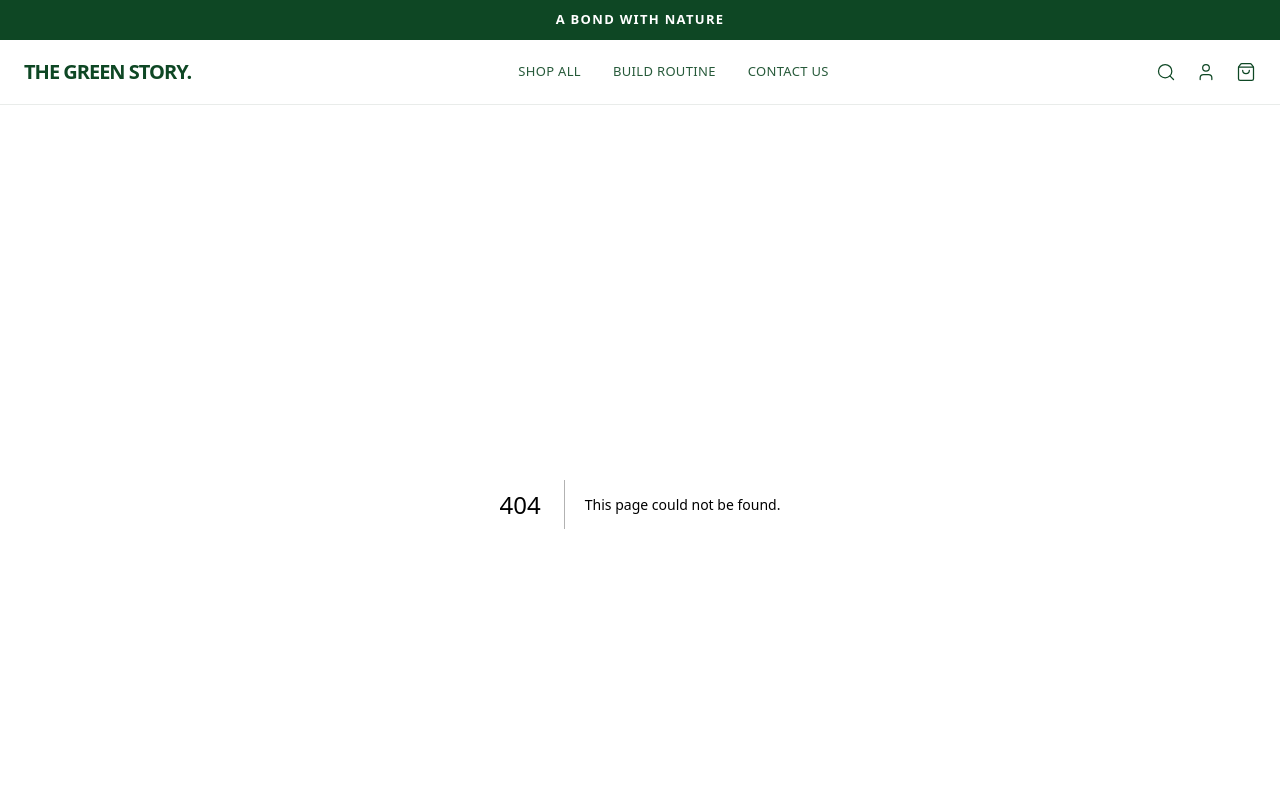
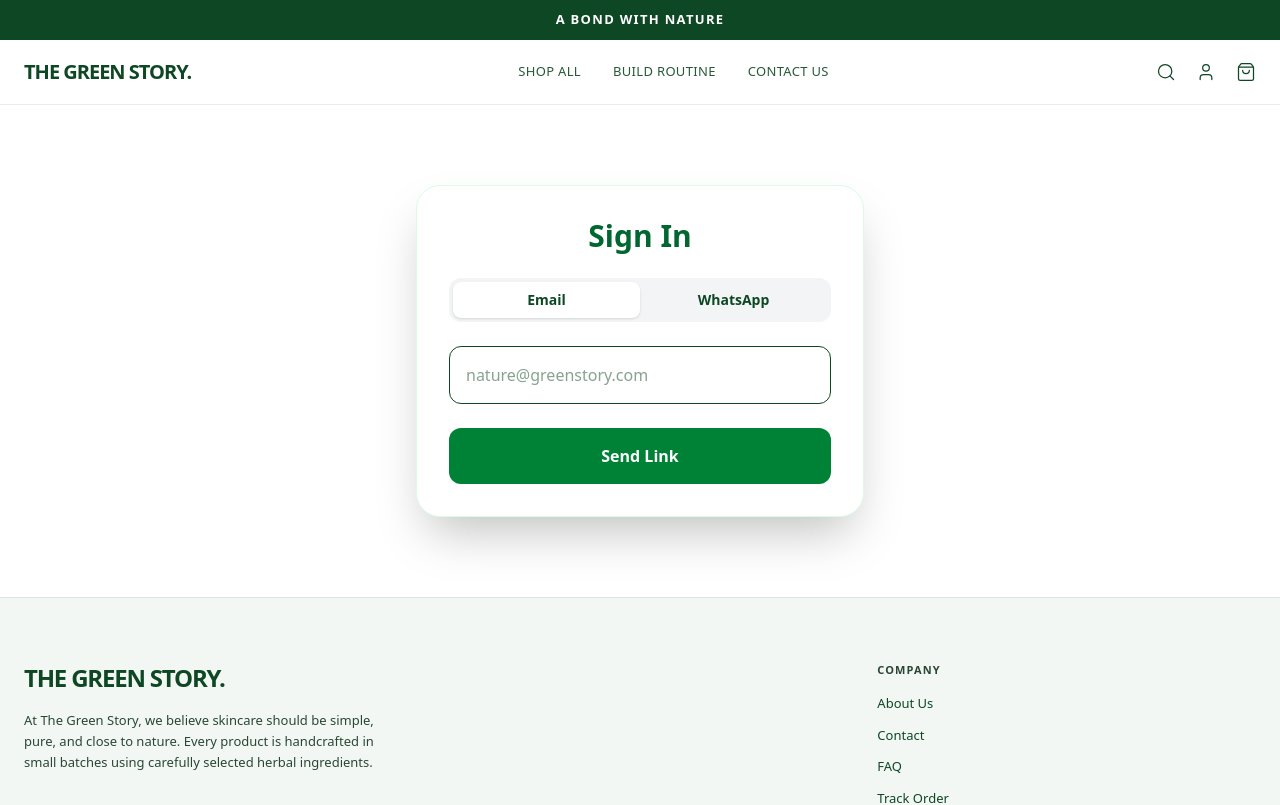
Before and after one commit to tanmay123-2/thegreenstory, a Next.js app: page /login in a window 1280 px wide. Before the commit this address had no page. Shown: the top 805 px of the page. Built offline with nearby package versions, Linux system fonts and the light colour scheme; no server answers.

Commit message:
added universal login page

```diff
--- /dev/null
+++ b/src/app/login/page.tsx
@@ -0,0 +1,94 @@
+"use client";
+import { useState } from 'react';
+import { supabase } from '@/lib/supabaseClient';
+
+export default function UnifiedLogin() {
+    const [method, setMethod] = useState<'email' | 'whatsapp'>('email');
+    const [contact, setContact] = useState(''); // Stores either email or phone
+    const [otp, setOtp] = useState('');
+    const [isSent, setIsSent] = useState(false);
+    const [loading, setLoading] = useState(false);
+
+    // 1. Send the Code
+    const handleSendOTP = async () => {
+        setLoading(true);
+        const { error } = await supabase.auth.signInWithOtp({
+            [method === 'email' ? 'email' : 'phone']: contact,
+            options: { channel: method === 'email' ? 'email' : 'whatsapp' }
+        } as any);
+
+        setLoading(false);
+        if (error) alert(error.message);
+        else setIsSent(true);
+    };
+
+    // 2. Verify the Code
+    const handleVerify = async () => {
+        const { error } = await supabase.auth.verifyOtp({
+            [method === 'email' ? 'email' : 'phone']: contact,
+            token: otp,
+            type: method === 'email' ? 'email' : 'whatsapp'
+        } as any);
+
+        if (error) alert(error.message);
+        else {
+            alert("Welcome to The Green Story!");
+            window.location.href = "/";
+        }
+    };
+
+    return (
+        <div className="max-w-md mx-auto mt-20 p-8 bg-white rounded-3xl shadow-2xl border border-green-100">
+            <h2 className="text-3xl font-bold text-green-800 mb-6 text-center">Sign In</h2>
+
+            {!isSent ? (
+                <div className="space-y-6">
+                    {/* Method Switcher */}
+                    <div className="flex bg-gray-100 p-1 rounded-xl">
+                        <button
+                            onClick={() => setMethod('email')}
+                            className={`flex-1 py-2 rounded-lg text-sm font-bold ${method === 'email' ? 'bg-white shadow' : ''}`}
+                        >Email</button>
+                        <button
+                            onClick={() => setMethod('whatsapp')}
+                            className={`flex-1 py-2 rounded-lg text-sm font-bold ${method === 'whatsapp' ? 'bg-white shadow text-green-600' : ''}`}
+                        >WhatsApp</button>
+                    </div>
+
+                    <input
+                        type={method === 'email' ? 'email' : 'tel'}
+                        placeholder={method === 'email' ? "nature@greenstory.com" : "+91 00000 00000"}
+                        className="w-full p-4 border rounded-xl focus:outline-none focus:ring-2 focus:ring-green-500"
+                        onChange={(e) => setContact(e.target.value)}
+                    />
+
+                    <button
+                        disabled={loading}
+                        onClick={handleSendOTP}
+                        className="w-full bg-green-700 text-white font-bold py-4 rounded-xl hover:bg-green-800 transition"
+                    >
+                        {loading ? "Sending..." : `Send ${method === 'email' ? 'Link' : 'WhatsApp Code'}`}
+                    </button>
+                </div>
+            ) : (
+                <div className="space-y-6">
+                    <p className="text-center text-gray-600">Enter the code sent to <b>{contact}</b></p>
+                    <input
+                        type="text" placeholder="6-digit code"
+                        className="w-full p-4 border rounded-xl text-center text-2xl tracking-widest"
+                        onChange={(e) => setOtp(e.target.value)}
+                    />
+                    <button
+                        onClick={handleVerify}
+                        className="w-full bg-green-700 text-white font-bold py-4 rounded-xl"
+                    >
+                        Verify & Enter
+                    </button>
+                    <button onClick={() => setIsSent(false)} className="w-full text-sm text-gray-500 underline">
+                        Change {method}
+                    </button>
+                </div>
+            )}
+        </div>
+    );
+}
```
